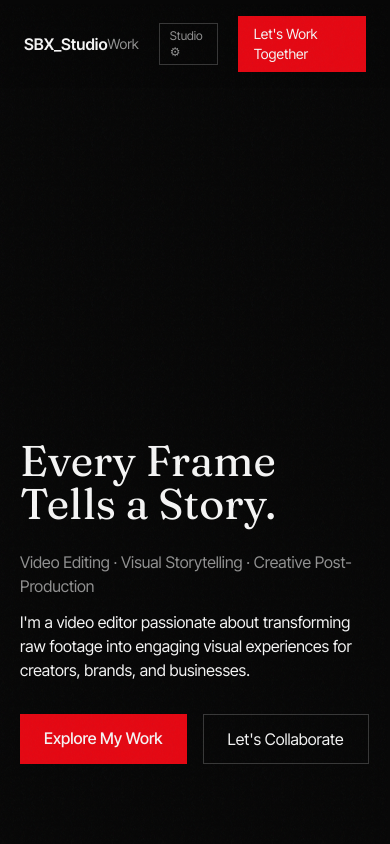
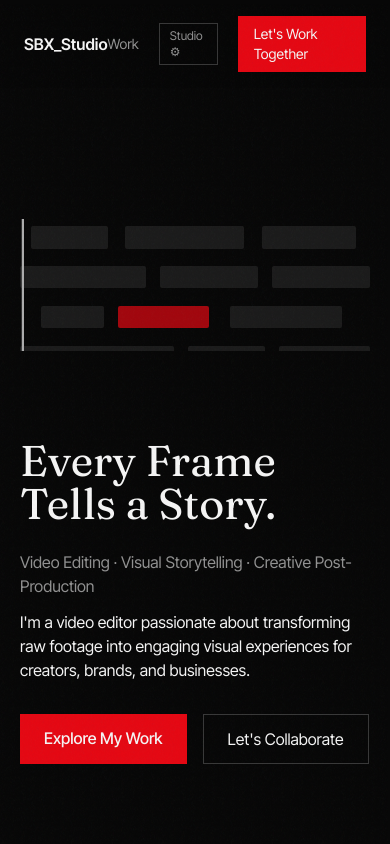
Before and after one commit to surjobanerjee207-tech/SBX_Studio, a Next.js app: page / in a window 390 px wide. Shown: the top 844 px of the page. Built offline with nearby package versions, Linux system fonts and the light colour scheme; no server answers.

Commit message:
Update HeroTimeline wrapper with order-first on mobile

```diff
--- a/app/page.tsx
+++ b/app/page.tsx
@@ -31,7 +31,7 @@ export default async function Home() {
               </Link>
             </div>
           </div>
-          <div className="hidden md:block justify-self-end w-full max-w-[560px] self-start mt-24">
+          <div className="order-first md:order-none w-full max-w-[560px] mb-10 md:mb-0 md:justify-self-end md:self-start md:mt-24 opacity-70 md:opacity-100">
             <HeroTimeline />
           </div>
         </div>
```
